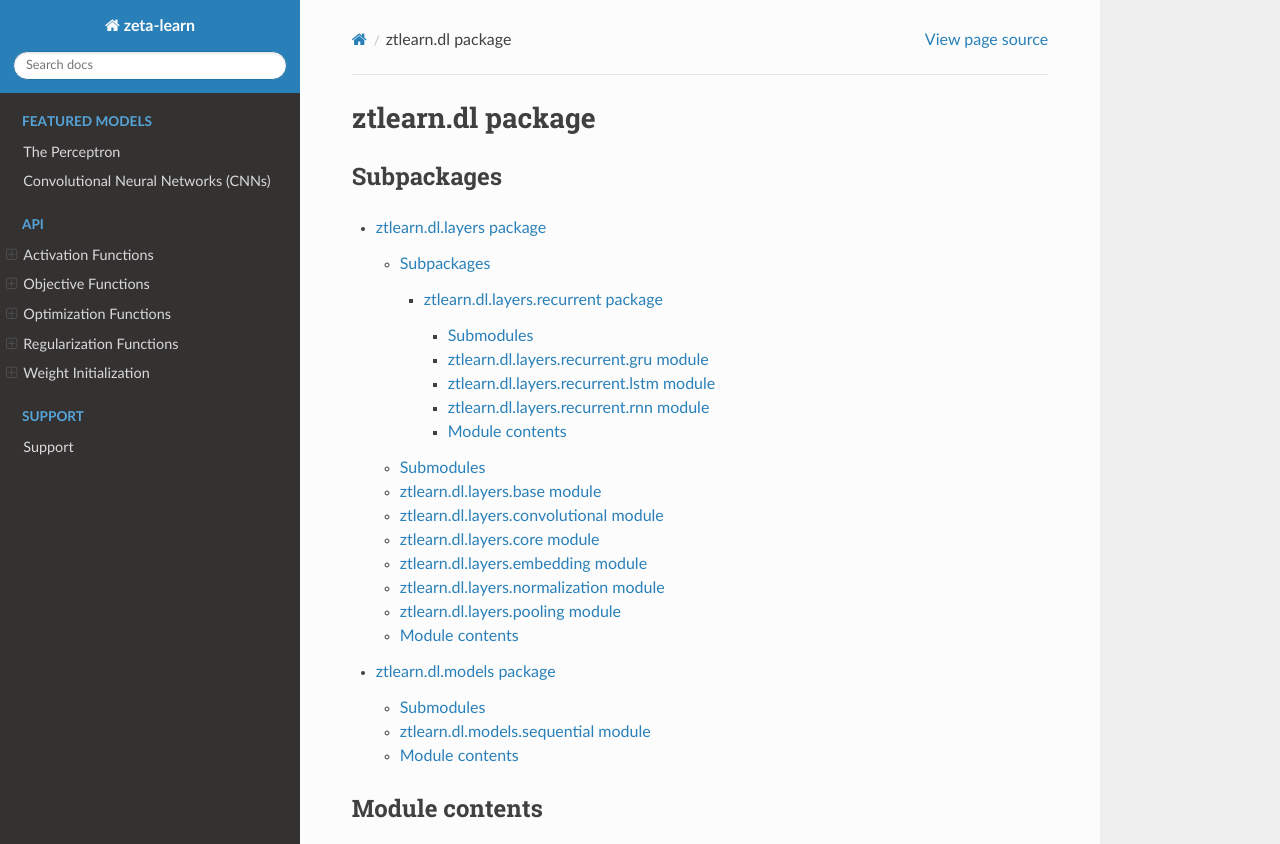
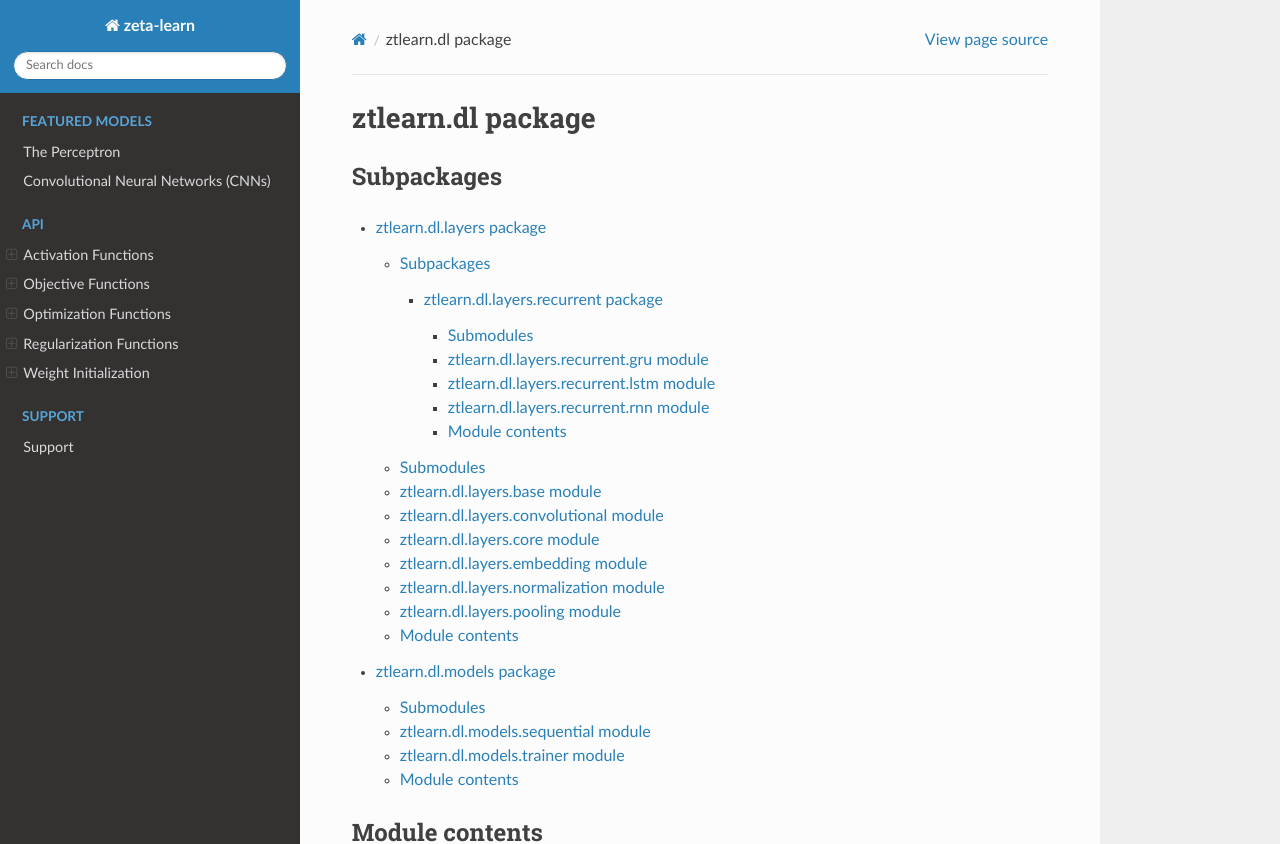
Before and after one commit to jefkine/zeta-learn, a Sphinx documentation site: the page built from docs/source/ztlearn.dl.rst, in a window 1280 px wide and 1102 px high, cut to the strip 0-844 px from the top of the window. Built offline with Sphinx 7.4.7 and the Read the Docs theme 2.0.0, drawn with Linux system fonts in a browser that asks for light colours.

Commit message:
doc edits

```diff
--- a/docs/index.rst
+++ b/docs/index.rst
@@ -25,10 +25,9 @@ Find this project on `Github`_
 
 Dependencies
 ------------
-* numpy >= 1.19.0
+* numpy >= 1.15.0
 * scikit-learn >= 0.18.0
 * matplotlib >= 2.0.0
-* numba >= 0.38.0
 
 Features
 --------
--- a/docs/source/ztlearn.dl.models.rst
+++ b/docs/source/ztlearn.dl.models.rst
@@ -12,6 +12,14 @@ ztlearn.dl.models.sequential module
     :undoc-members:
     :show-inheritance:
 
+ztlearn.dl.models.trainer module
+--------------------------------
+
+.. automodule:: ztlearn.dl.models.trainer
+    :members:
+    :undoc-members:
+    :show-inheritance:
+
 
 Module contents
 ---------------
```
